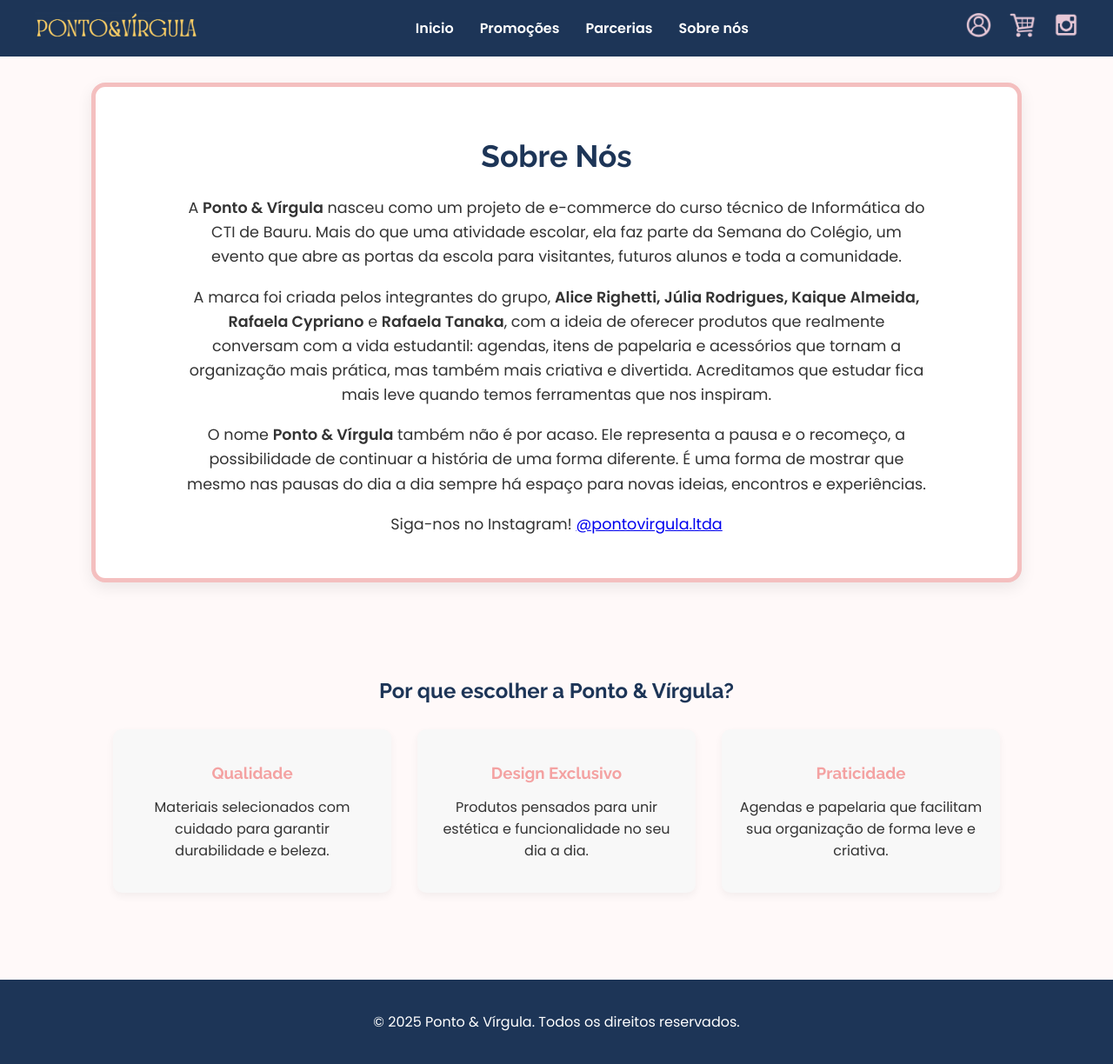
After one commit to Megumination/Ecommerce, a PHP site: page /sobre.html in a window 1280 px wide. The commit adds this page. Shown: the whole page at 87% size. Run offline with PHP 8.4, Linux system fonts and the light colour scheme.

Commit message:
atualozacoes rafa

```diff
--- a/carrinho.html
+++ b/carrinho.html
@@ -104,6 +104,8 @@
         });
 
         atualizarTotal();
+
+
     </script>
 
 </body>
--- /dev/null
+++ b/sobre.html
@@ -0,0 +1,64 @@
+<!DOCTYPE html>
+<html lang="pt-BR">
+
+<head>
+    <meta charset="UTF-8">
+    <meta name="viewport" content="width=device-width, initial-scale=1.0">
+    <title>Ponto & Vírgula | Início</title>
+    <link rel="stylesheet" href="style.css">
+</head>
+
+<body>
+    <!-- HEADER -->
+    <header class="header">
+        <div class="logo">
+            <img src="imagens/logo.png" alt="Logotipo Ponto & Vírgula">
+        </div>
+        <nav class="menu">
+            <a href="index.html">Inicio</a>
+            <a href="promocoes.html">Promoções</a>
+            <a href="parcerias.html">Parcerias</a>
+            <a href="sobre.html">Sobre nós</a>
+        </nav>
+
+        <div class="icones">
+            <a href="login.html"><img src="imagens/icone_login.png" alt="Login"></a>
+            <a href="carrinho.html"><img src="imagens/carrinho.png" alt="Carrinho"></a>
+            <img src="imagens/instagram.png" alt="Instagram">
+        </div>
+    </header>
+
+        <section id="sobre-nos" class="sobre-nos">
+            <div class="container">
+                <h2>Sobre Nós</h2>
+                <p>A <strong>Ponto & Vírgula</strong> nasceu como um projeto de e-commerce do curso técnico de Informática do CTI de Bauru. Mais do que uma atividade escolar, ela faz parte da Semana do Colégio, um evento que abre as portas da escola para visitantes, futuros alunos e toda a comunidade.</p>
+                <p>A marca foi criada pelos integrantes do grupo, <strong>Alice Righetti, Júlia Rodrigues, Kaique Almeida, Rafaela Cypriano</strong> e <strong>Rafaela Tanaka</strong>, com a ideia de oferecer produtos que realmente conversam com a vida estudantil: agendas, itens de papelaria e acessórios que tornam a organização mais prática, mas também mais criativa e divertida. Acreditamos que estudar fica mais leve quando temos ferramentas que nos inspiram.</p>
+                <p>O nome <strong>Ponto & Vírgula</strong> também não é por acaso. Ele representa a pausa e o recomeço, a possibilidade de continuar a história de uma forma diferente. É uma forma de mostrar que mesmo nas pausas do dia a dia sempre há espaço para novas ideias, encontros e experiências.</p>
+                <p>Siga-nos no Instagram! <a href="https://www.instagram.com/pontovirgula.ltda" target="_blank">@pontovirgula.ltda</a></p>
+            </div>
+        </section>
+
+        <!-- BENEFÍCIOS -->
+        <section class="beneficios">
+            <h2>Por que escolher a Ponto & Vírgula?</h2>
+            <div class="beneficios-cards">
+                <div>
+                    <h3>Qualidade</h3>
+                    <p>Materiais selecionados com cuidado para garantir durabilidade e beleza.</p>
+                </div>
+                <div>
+                    <h3>Design Exclusivo</h3>
+                    <p>Produtos pensados para unir estética e funcionalidade no seu dia a dia.</p>
+                </div>
+                <div>
+                    <h3>Praticidade</h3>
+                    <p>Agendas e papelaria que facilitam sua organização de forma leve e criativa.</p>
+                </div>
+            </div>
+        </section>
+        <!-- RODAPÉ -->
+        <footer class="footer">
+            <p>© 2025 Ponto & Vírgula. Todos os direitos reservados.</p>
+        </footer>
+    </body>
+    </html>
--- a/style.css
+++ b/style.css
@@ -5,7 +5,7 @@
 body {
   font-family: 'Poppins', sans-serif;
   margin: 0;
-  background: #F8F8F8;
+  background: #fff9f9;
   color: #333;
 }
 
@@ -24,7 +24,7 @@ h1, h2, h3 {
 }
 
 .logo img {
-  height: 50px;
+  height: 30px;
 }
 
 .menu {
@@ -45,11 +45,11 @@ h1, h2, h3 {
 
 .icones {
   display: flex;
-  gap: 15px;
+  gap: 20px;
 }
 
 .icones img {
-  height: 26px;
+  height: 28px;
   cursor: pointer;
   transition: transform 0.2s;
 }
@@ -189,7 +189,7 @@ h1, h2, h3 {
 
 /* BENEFÍCIOS */
 .beneficios {
-  background: #fff;
+  background: #fff9f9;
   padding: 60px 20px;
   text-align: center;
 }
@@ -204,14 +204,20 @@ h1, h2, h3 {
   justify-content: center;
   gap: 30px;
   flex-wrap: wrap;
+
 }
 
+.beneficios-cards div:hover {
+  transform: translateY(-5px);
+  box-shadow: 0 8px 22px rgba(0,0,0,0.12);
+}
 .beneficios-cards div {
   background: #F8F8F8;
   padding: 20px;
   border-radius: 10px;
   width: 280px;
   box-shadow: 0 4px 10px rgba(0,0,0,0.05);
+
 }
 
 .beneficios-cards h3 {
```
Also changed, not shown: index.html (+4 -34 lines), script.js (added, +29 -0 lines).
